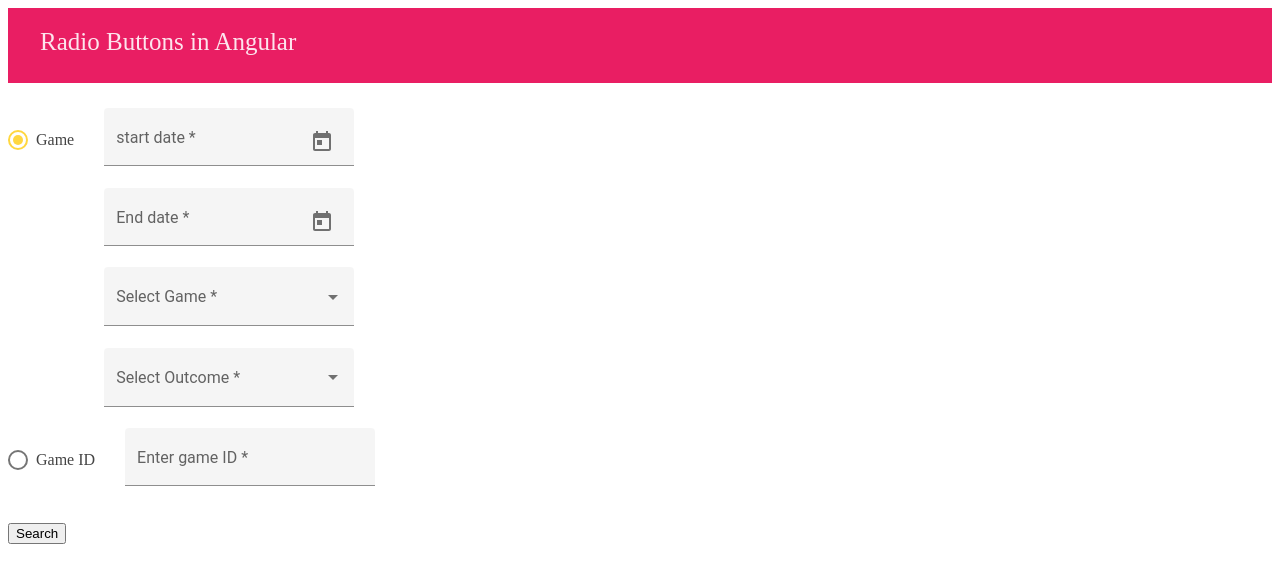
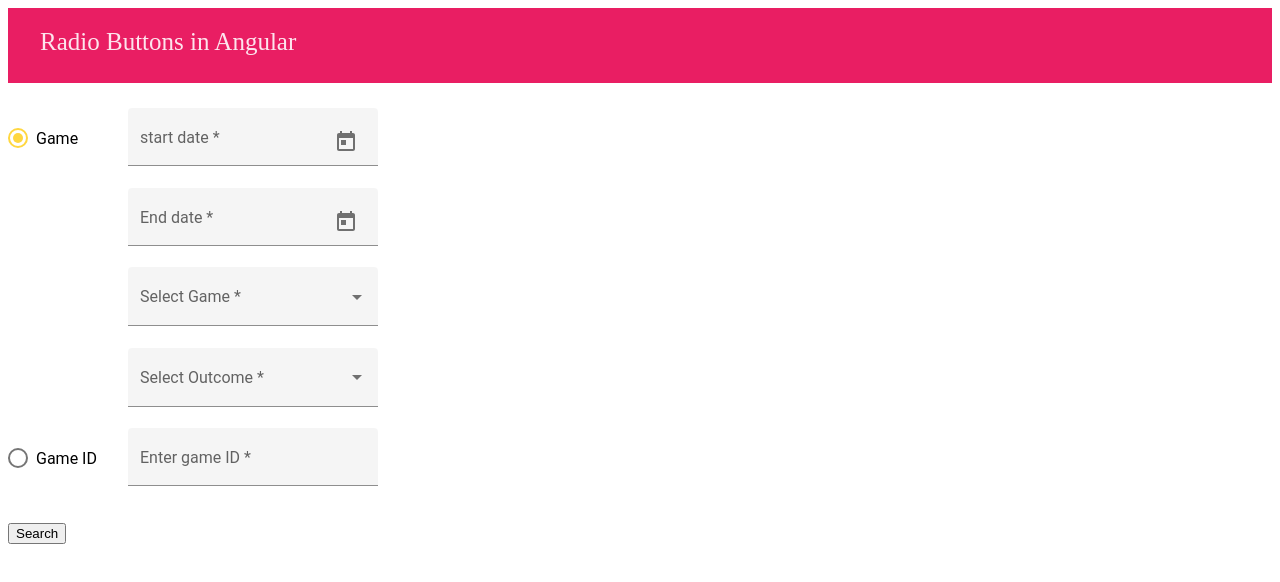
Before and after one commit to upputollahari/radio-button-select, an Angular app: page / in a window 1280 px wide. Shown: the top 582 px of the page. Built offline with nearby package versions, Linux system fonts and the light colour scheme.

Commit message:
2 files modified

```diff
--- a/src/app/radioselect/radioselect.component.css
+++ b/src/app/radioselect/radioselect.component.css
@@ -27,7 +27,7 @@ h5 {
   padding-top: 20px;
 }
 
-label {
+/* label {
   width: 33px;
   height: 24px;
   font-family: Oswald;
@@ -38,7 +38,7 @@ label {
   line-height: 1.5;
   letter-spacing: normal;
   color: #444444;
-}
+} */
 
 .Bounds {
   width: 222px;
@@ -53,6 +53,9 @@ label {
     width:250px !important;
     height: auto !important;
 }
+.mat-radio-button{
+  width: 70px;
+}
 
 .float-container {
     display: flex;
@@ -60,9 +63,18 @@ label {
 
 .float-child {
     float: left;
-    padding-right: 30px;
+    padding-right: 50px;
 }
+/* .pos1 {
+  position: relative;
+  left: 30px;
 
+}
+.pos2 {
+  position: relative;
+  left: 14px;
+
+} */
 .error{
   color: red;
 }
--- a/src/app/radioselect/radioselect.component.html
+++ b/src/app/radioselect/radioselect.component.html
@@ -11,7 +11,7 @@
 			<div class="float-child">
 				<!-- <mat-radio-group formControlName="gameSelection" class="example-radio-group"> -->
 					<mat-radio-button [value]="1" (click)="toggle()" checked>
-						<label>Game</label>
+					Game
 					</mat-radio-button>
 				<!-- </mat-radio-group> -->
 			</div>
@@ -59,11 +59,10 @@
 		<div class="float-container">
 			<div class="float-child">
 				<!-- <mat-radio-group formControlName="gameSelection" class="example-radio-group"> -->
-					<mat-radio-button [value]="2" (click)="toggle()"> <label>Game ID</label>
-					</mat-radio-button>
+					<mat-radio-button [value]="2" (click)="toggle()">Game ID</mat-radio-button>
 				<!-- </mat-radio-group> -->
 			</div>
-			<div class="float-child">
+			<div class="float-child ">
 				<mat-form-field appearance="fill">
 					<mat-label>Enter game ID</mat-label>
 					<input matInput formControlName="gameID" [disabled]="isSelected">
```
